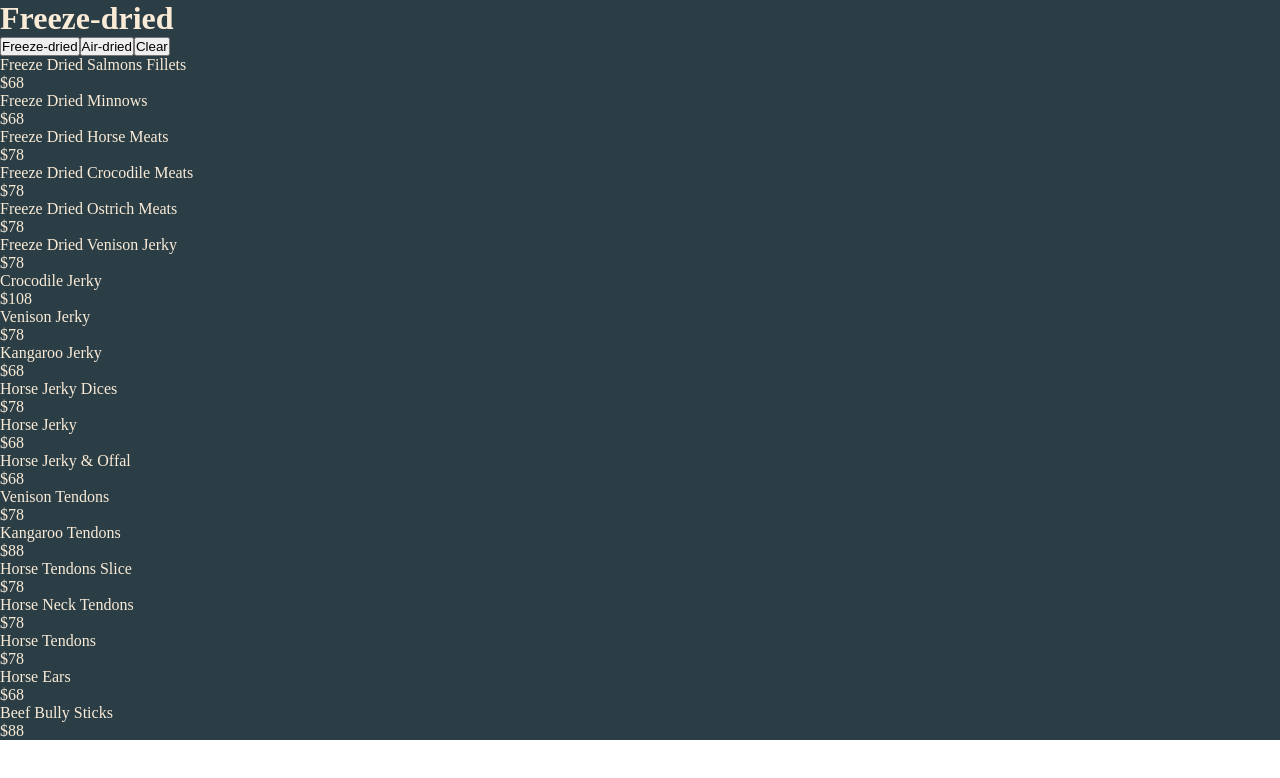
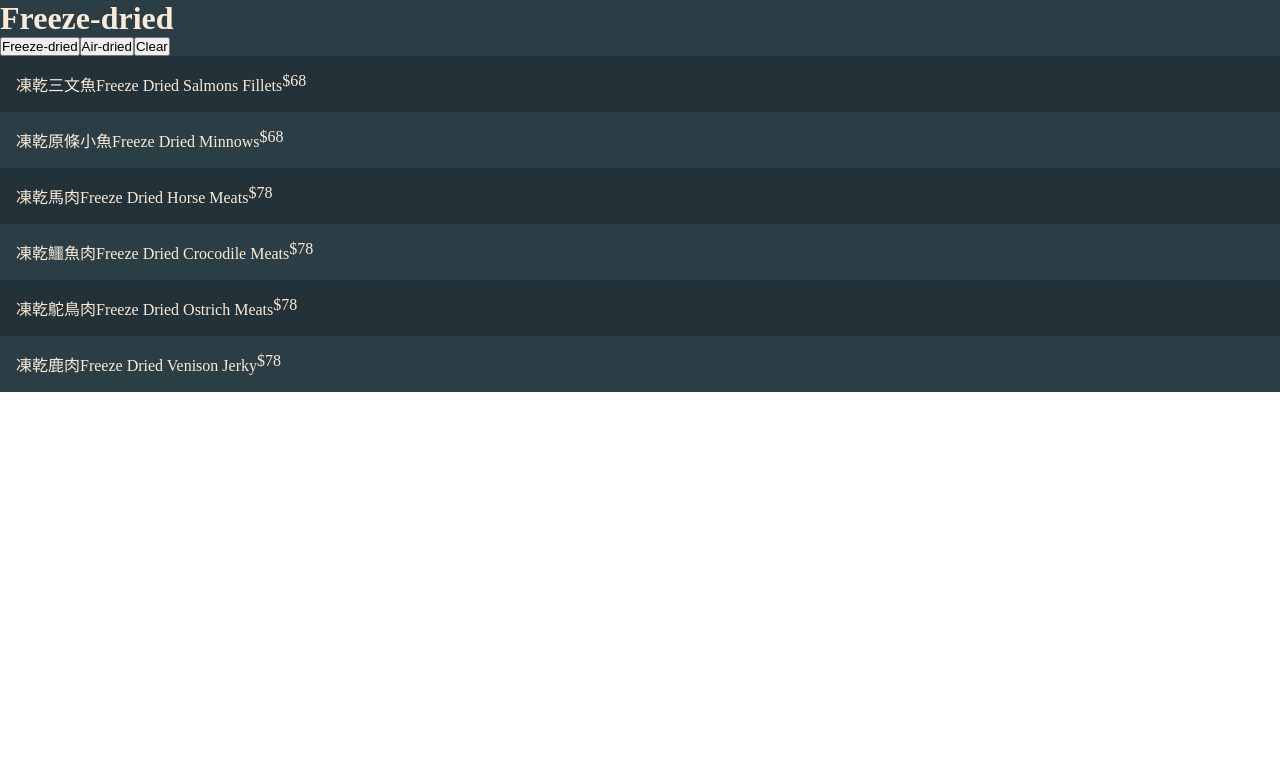
Before and after one commit to Casey1122/pet-food-app, a Next.js app: page / in a window 1280 px wide. Both pictures are taken after a click on the button "Freeze-dried". Shown: the top 778 px of the page. Built offline with nearby package versions, Linux system fonts and the light colour scheme.

Commit message:
alternate styling

```diff
--- a/components/Button.tsx
+++ b/components/Button.tsx
@@ -3,6 +3,7 @@ import { HandleCateChange } from "@/pages";
 
 import styles from "../styles/Home.module.css";
 
+/* ================== MAIN COMPONENT ================== */
 export default function Button(props: HandleCateChange) {
   const category: string[] = [
     // @ts-ignore
@@ -15,8 +16,6 @@ export default function Button(props: HandleCateChange) {
     </button>
   ));
 
-  console.log("props", props);
-
   return (
     <>
       {listElements}
--- a/components/ProductList.tsx
+++ b/components/ProductList.tsx
@@ -1,13 +1,28 @@
 import { productData } from "@/pages/api/productData";
 import { Category } from "@/pages";
 
+import styles from "../styles/Home.module.css";
+
+/* ================== MAIN COMPONENT ================== */
 export default function ProductList(props: Category) {
-  const listEle = productData.map((item, index) => (
-    <div key={index}>
-      <p>{item.name_en}</p>
-      <p>${item.price}</p>
-    </div>
-  ));
+  const { category } = props;
 
-  return <>{listEle}</>;
+  const filteredList = productData.filter((item) => item.category === category);
+
+  const listElements = filteredList.map((item, index) => {
+    return (
+      <div
+        key={index}
+        className={index % 2 === 0 ? styles.itemDivOdd : styles.itemDiv}
+      >
+        <p>
+          {item.name_tc}
+          {item.name_en}
+        </p>
+        <p>${item.price}</p>
+      </div>
+    );
+  });
+
+  return <>{listElements}</>;
 }
--- a/pages/index.tsx
+++ b/pages/index.tsx
@@ -6,6 +6,7 @@ import { useState } from "react";
 
 import styles from "../styles/Home.module.css";
 
+/* ----------------- TYPE DECLARATION ----------------- */
 export type HandleCateChange = {
   handleCateChange: (value: string) => void;
 };
@@ -13,8 +14,11 @@ export type HandleCateChange = {
 export type Category = {
   category: string;
 };
+/* ----------------- TYPE DECLARATION ----------------- */
+
+/* ================== MAIN COMPONENT ================== */
 export default function Home() {
-  const [category, setCategory] = useState("all");
+  const [category, setCategory] = useState("");
 
   function handleCateChange(category: string) {
     setCategory(category);
--- a/styles/Home.module.css
+++ b/styles/Home.module.css
@@ -2,3 +2,14 @@
     background-color: #2b3e46;
     color: antiquewhite;
 }
+
+.itemDiv {
+    display: flex;
+    padding: 1em;
+}
+
+.itemDivOdd {
+    display: flex;
+    padding: 1em;
+    backdrop-filter: brightness(80%);
+}
```
